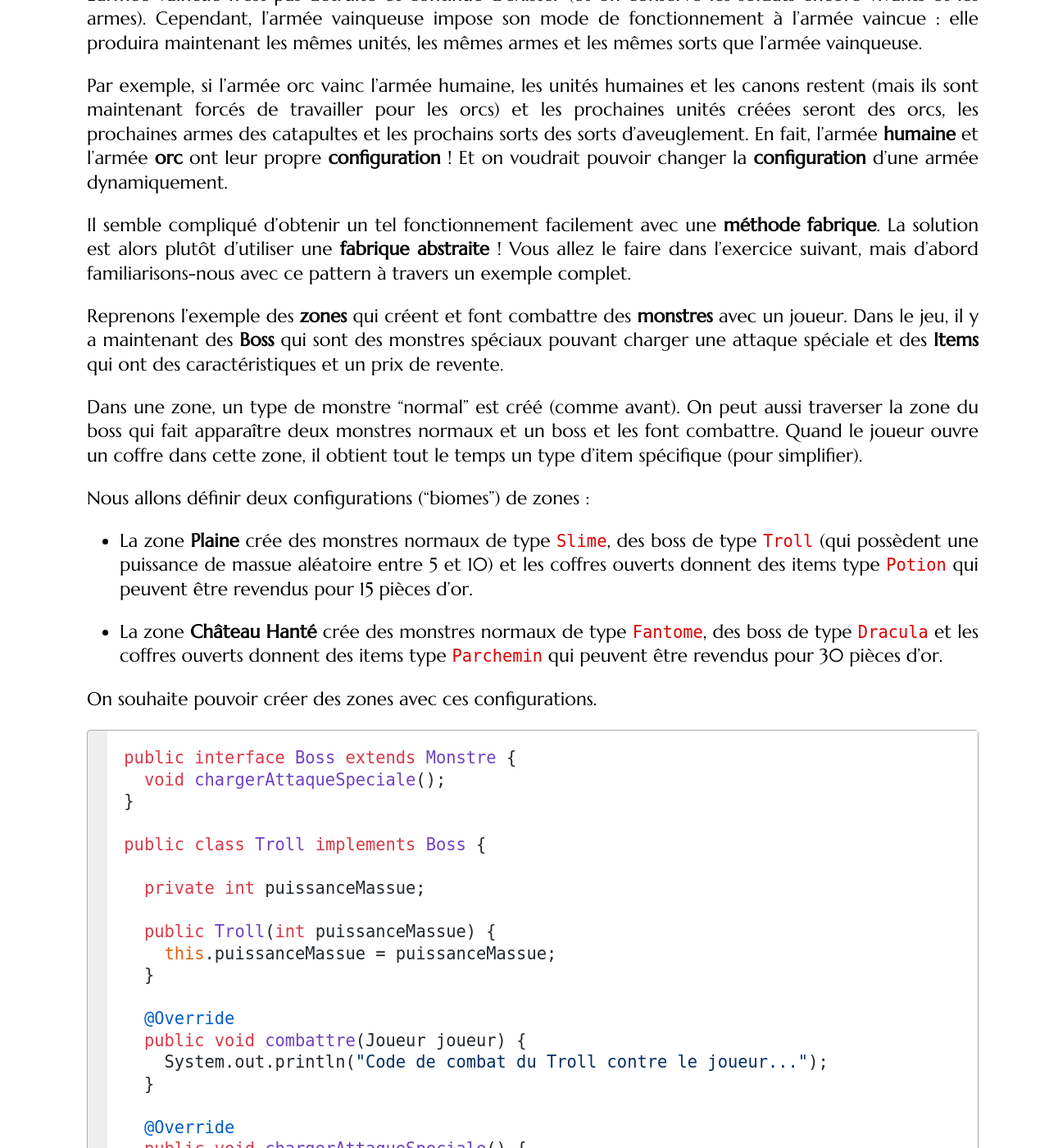
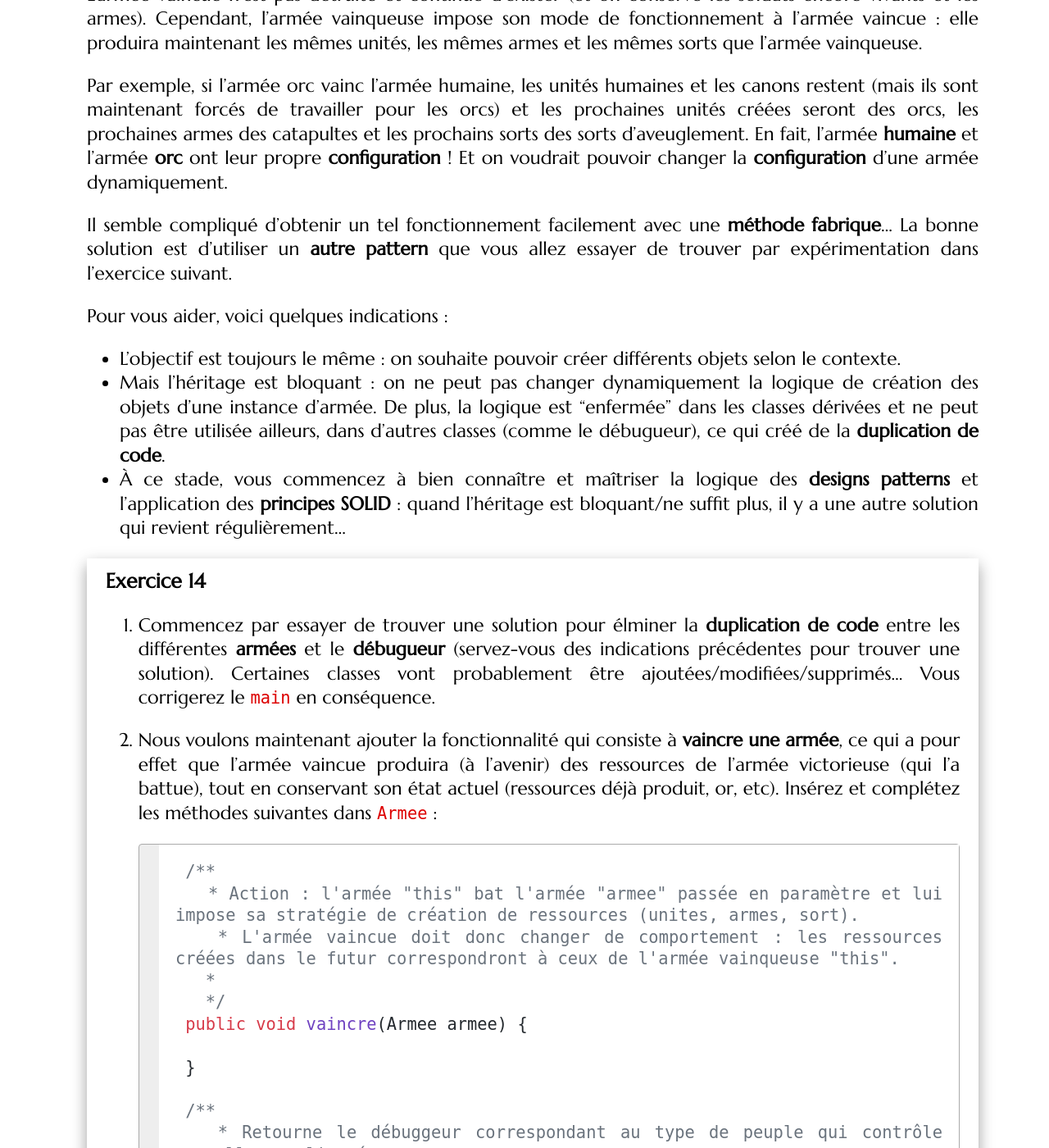
Before and after one commit to mgasquet/R304-QualiteDeveloppement, a Jekyll site: the page built from tutorials/tutorial4.md, in a window 1280 px wide and 1400 px high, scrolled down 59946 px. Shown: the whole window at 82% size. Built offline with Jekyll 4.4.1, drawn with Linux system fonts in a browser that asks for light colours; some web fonts are replaced; some of the changed text lies outside the part shown.

Commit message:
Remaniement presentation fabrique abstraite + exo 13-14

````diff
--- a/tutorials/tutorial4.md
+++ b/tutorials/tutorial4.md
@@ -2017,16 +2017,84 @@ Ce pattern va notamment permettre de créer et de sélectionner différents type
 Vous avez donc sûrement trouvé une solution exploitant plusieurs **méthodes fabriques** (une pour les unités, comme initialement, une pour les armes de siège et une pour les sorts...) dans la classe `Armee` et la classe `Debugueur` avec des sous-classes du genre `DebugueurHumain` et `DebugueurOrc`.
 
 Cependant, cette solution, même si globalement acceptable, n'est pas forcément la plus qualitative :
-* Il y a une duplication de code entre vos classes de debugage et vos classes d'armée.
-* Dans cette solution on utilise fortement **l'héritage**, alors que nous avons vu qu'il est généralement préférable de favoriser **la composition** (faible) et **l'injection de dépendances**.
+* Il y a une duplication de code entre vos classes de débugage et vos classes d'armée.
+* Dans cette solution, on utilise fortement **l'héritage**, alors que nous avons vu qu'il est généralement préférable de favoriser **la composition** (faible) et **l'injection de dépendances**.
 * Cette implémentation pourrait aussi poser un problème si on souhaite pouvoir **changer dynamiquement le comportement de création** souhaité.
 
 Imaginons que nous souhaitons faire en sorte qu'une armée puisse être **vaincue** par une autre armée. L'armée vaincue n'est pas détruite et continue d'exister (et on conserve les soldats encore vivants et les armes). Cependant, l'armée vainqueuse impose son mode de fonctionnement à l'armée vaincue : elle produira maintenant les mêmes unités, les mêmes armes et les mêmes sorts que l'armée vainqueuse.
 
 Par exemple, si l'armée orc vainc l'armée humaine, les unités humaines et les canons restent (mais ils sont maintenant forcés de travailler pour les orcs) et les prochaines unités créées seront des orcs, les prochaines armes des catapultes et les prochains sorts des sorts d'aveuglement. En fait, l'armée **humaine** et l'armée **orc** ont leur propre **configuration** ! Et on voudrait pouvoir changer la **configuration** d'une armée dynamiquement.
 
-Il semble compliqué d'obtenir un tel fonctionnement facilement avec une **méthode fabrique**. La solution est alors plutôt d'utiliser une **fabrique abstraite** ! Vous allez le faire dans l'exercice suivant, mais d'abord familiarisons-nous avec ce pattern à travers un exemple complet.
-
+Il semble compliqué d'obtenir un tel fonctionnement facilement avec une **méthode fabrique**... La bonne solution est d'utiliser un **autre pattern** que vous allez essayer de trouver par expérimentation dans l'exercice suivant.
+
+Pour vous aider, voici quelques indications :
+* L'objectif est toujours le même : on souhaite pouvoir créer différents objets selon le contexte.
+* Mais l'héritage est bloquant : on ne peut pas changer dynamiquement la logique de création des objets d'une instance d'armée. De plus, la logique est "enfermée" dans les classes dérivées et ne peut pas être utilisée ailleurs, dans d'autres classes (comme le débugueur), ce qui créé de la **duplication de code**.
+* À ce stade, vous commencez à bien connaître et maîtriser la logique des **designs patterns** et l'application des **principes SOLID** : quand l'héritage est bloquant/ne suffit plus, il y a une autre solution qui revient régulièrement...
+
+<div class="exercise">
+
+1. Commencez par essayer de trouver une solution pour élminer la **duplication de code** entre les différentes **armées** et le **débugueur** (servez-vous des indications précédentes pour trouver une solution). Certaines classes vont probablement être ajoutées/modifiées/supprimés... Vous corrigerez le `main` en conséquence.
+
+2. Nous voulons maintenant ajouter la fonctionnalité qui consiste à **vaincre une armée**, ce qui a pour effet que l'armée vaincue produira (à l'avenir) des ressources de l'armée victorieuse (qui l'a battue), tout en conservant son état actuel (ressources déjà produit, or, etc). Insérez et complétez les méthodes suivantes dans `Armee` :
+
+    ```java
+    /**
+      * Action : l'armée "this" bat l'armée "armee" passée en paramètre et lui impose sa stratégie de création de ressources (unites, armes, sort).
+      * L'armée vaincue doit donc changer de comportement : les ressources créées dans le futur correspondront à ceux de l'armée vainqueuse "this".
+      *
+      */
+    public void vaincre(Armee armee) {
+
+    }
+
+    /**
+      * Retourne le débuggeur correspondant au type de peuple qui contrôle actuellement l'armée
+      */
+    public Debugueur getDebuggeurCourant() {
+
+    }
+    ```
+
+    Si vous avez bien traité la question précédente, cela ne devrait pas être trop difficile. Vous pouvez éventuellement ajouter d'autres méthodes, au besoin.
+
+3. Vérifiez que le code suivant fonctionne (à ajouter à la fin du `Main`) :
+
+    ```java
+    //Affichage avec les ressources des orcs
+    Debugueur debugueur = armeeOrc.getDebuggeurCourant();
+    debugueur.invoquerUnite(5,12,3);
+    debugueur.invoquerArme(7,5,6);
+    debugueur.invoquerSort(20,13,9);
+
+    //L'armée humaine bat l'armée orc
+    armeeHumaine.vaincre(armeeOrc);
+
+    armeeOrc.fabriquerUneArmeDeSiege();
+    armeeOrc.recruterUnite();
+
+    System.out.println("Nouvelle attaque de l'ancienne armée orc battue par les humains");
+    //Il y a les anciennes catapultes et un canon
+    armeeOrc.attaquerAvecArmesDeSiege();
+
+    //Il y a les anciens orcs et un humain
+    armeeOrc.attaquerAvecUnites();
+
+    //C'est un sort de boule de feu
+    armeeOrc.utiliserSortSpecial();
+
+    //Affichage avec les ressources des humains (car ils ont vaincu l'armée)
+    debugueur = armeeOrc.getDebuggeurCourant();
+    debugueur.invoquerUnite(5,12,3);
+    debugueur.invoquerArme(7,5,6);
+    debugueur.invoquerSort(20,13,9);
+    ```
+
+4. Bonus : est-ce que votre solution permet de faire en sorte que si on récupère le debugueur courant d'une armée et que l'armée est vaincue, l'instance du debugueur est bien actualisée (avec le nouveau peuple qui contrôle l'armée) ? Dans le **main**, on appelle deux fois `getDebuggeurCourant`, mais en pratique, on ne devrait pas à avoir à faire le second appel... Si le temps le permet, essayez de trouver une solution.
+
+</div>
+
+Le design pattern que vous avez utilisé pour résoudre cet exercice est appelé **fabrique abstraite** ! Faisons un point sur ce pattern à travers un exemple complet.
 
 Reprenons l'exemple des **zones** qui créent et font combattre des **monstres** avec un joueur. Dans le jeu, il y a maintenant des **Boss** qui sont des monstres spéciaux pouvant charger une attaque spéciale et des **Items** qui ont des caractéristiques et un prix de revente.
 
@@ -2380,67 +2448,7 @@ On peut généraliser ce **pattern** ainsi :
 ![Fabrique Abstraite 1]({{site.baseurl}}/assets/TP4/FabriqueAbstraite1.svg){: width="60%" }
 </div>
 
-<div class="exercise">
-
-1. Refactorez le code des classes `Armee` et `Debugueur` (toujours dans `fabrique2.v2`) afin d'utiliser une **fabrique abstraite** à la place de votre solution (certaines classes vont probablement disparaître...). Réparez la fonction `main` de la classe `Jeu` pour qu'elle fonctionne de nouveau.
-
-2. Insérez et complétez les méthodes suivantes dans `Armee` :
-
-    ```java
-    /**
-      * Action : l'armée "this" bat l'armée "armee" passée en paramètre et lui impose sa stratégie de création de ressources (unites, armes, sort).
-      * L'armée vaincue doit donc changer de comportement : les ressources créées dans le futur correspondront à ceux de l'armée vainqueuse "this".
-      *
-      */
-    public void vaincre(Armee armee) {
-
-    }
-
-    /**
-      * Retourne le débuggeur correspondant au type de peuple qui contrôle actuellement l'armée
-      */
-    public Debugueur getDebuggeurCourant() {
-
-    }
-    ```
-
-    Vous pouvez éventuellement ajouter d'autres méthodes, au besoin.
-
-3. Vérifiez que le code suivant fonctionne (à ajouter à la fin du `Main`) :
-
-    ```java
-    //Affichage avec les ressources des orcs
-    Debugueur debugueur = armeeOrc.getDebuggeurCourant();
-    debugueur.invoquerUnite(5,12,3);
-    debugueur.invoquerArme(7,5,6);
-    debugueur.invoquerSort(20,13,9);
-
-    //L'armée humaine bat l'armée orc
-    armeeHumaine.vaincre(armeeOrc);
-
-    armeeOrc.fabriquerUneArmeDeSiege();
-    armeeOrc.recruterUnite();
-
-    System.out.println("Nouvelle attaque de l'ancienne armée orc battue par les humains");
-    //Il y a les anciennes catapultes et un canon
-    armeeOrc.attaquerAvecArmesDeSiege();
-
-    //Il y a les anciens orcs et un humain
-    armeeOrc.attaquerAvecUnites();
-
-    //C'est un sort de boule de feu
-    armeeOrc.utiliserSortSpecial();
-
-    //Affichage avec les ressources des humains (car ils ont vaincu l'armée)
-    debugueur = armeeOrc.getDebuggeurCourant();
-    debugueur.invoquerUnite(5,12,3);
-    debugueur.invoquerArme(7,5,6);
-    debugueur.invoquerSort(20,13,9);
-    ```
-
-4. Bonus : est-ce que votre solution permet de faire en sorte que si on récupère le debugger courant d'une armée et que l'armée est vaincue, l'instance du débuggeur est bien actualisée (avec le nouveau peuple qui contrôle l'armée) ? Dans le **main**, on appelle deux fois `getDebuggeurCourant`, mais en pratique, on ne devrait pas à avoir à faire le second appel... Si le temps le permet, essayez de trouver une solution.
-
-</div>
+Nous allons vérifier votre compréhension de ce pattern avec d'autres exercices.
 
 ### Gestionnaire de livraisons - Partie 2
 
````
